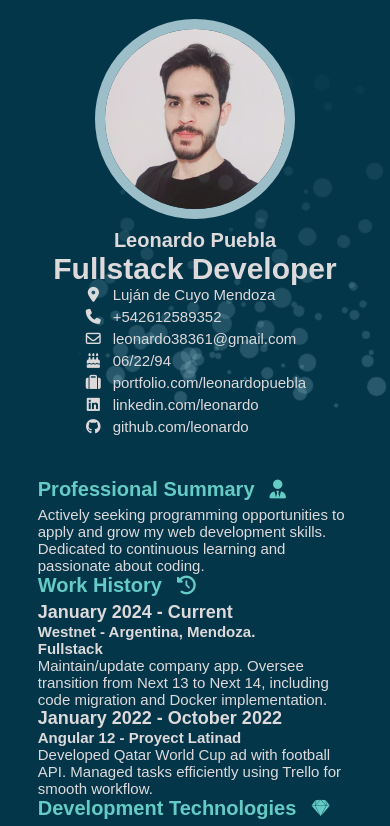
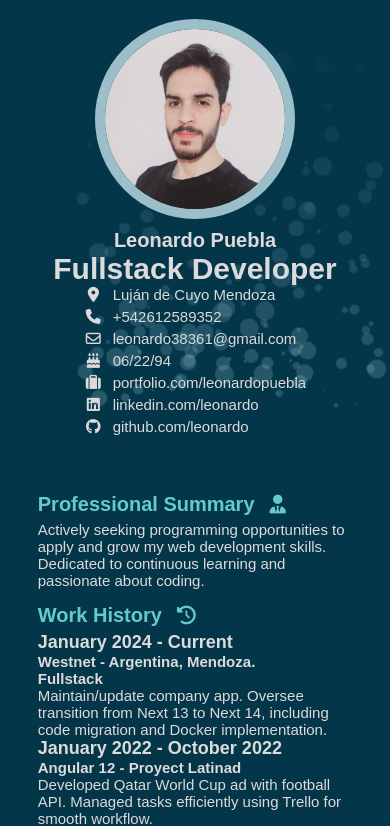
Before and after one commit to Leonardo-Robot-PostRock/cv-leonardo, a plain HTML site: page index.html in a window 390 px wide. Shown: the top 826 px of the page. Drawn offline with Linux system fonts and the light colour scheme.

Commit message:
se agrega margen en mobile entre titulos

```diff
--- a/bubble.js
+++ b/bubble.js
@@ -1,6 +1,6 @@
 document.addEventListener('DOMContentLoaded', function () {
   const header = document.querySelector('.effect-bubble');
-  const numBubbles = 100;
+  const numBubbles = 150;
 
   // Función para crear una burbuja
   function createBubble() {
--- a/phone.css
+++ b/phone.css
@@ -86,6 +86,7 @@ p {
     display: flex;
     margin-bottom: 5px;
     gap: 15px;
+    margin-top: 15px;
     align-items: center;
 }
 
```
